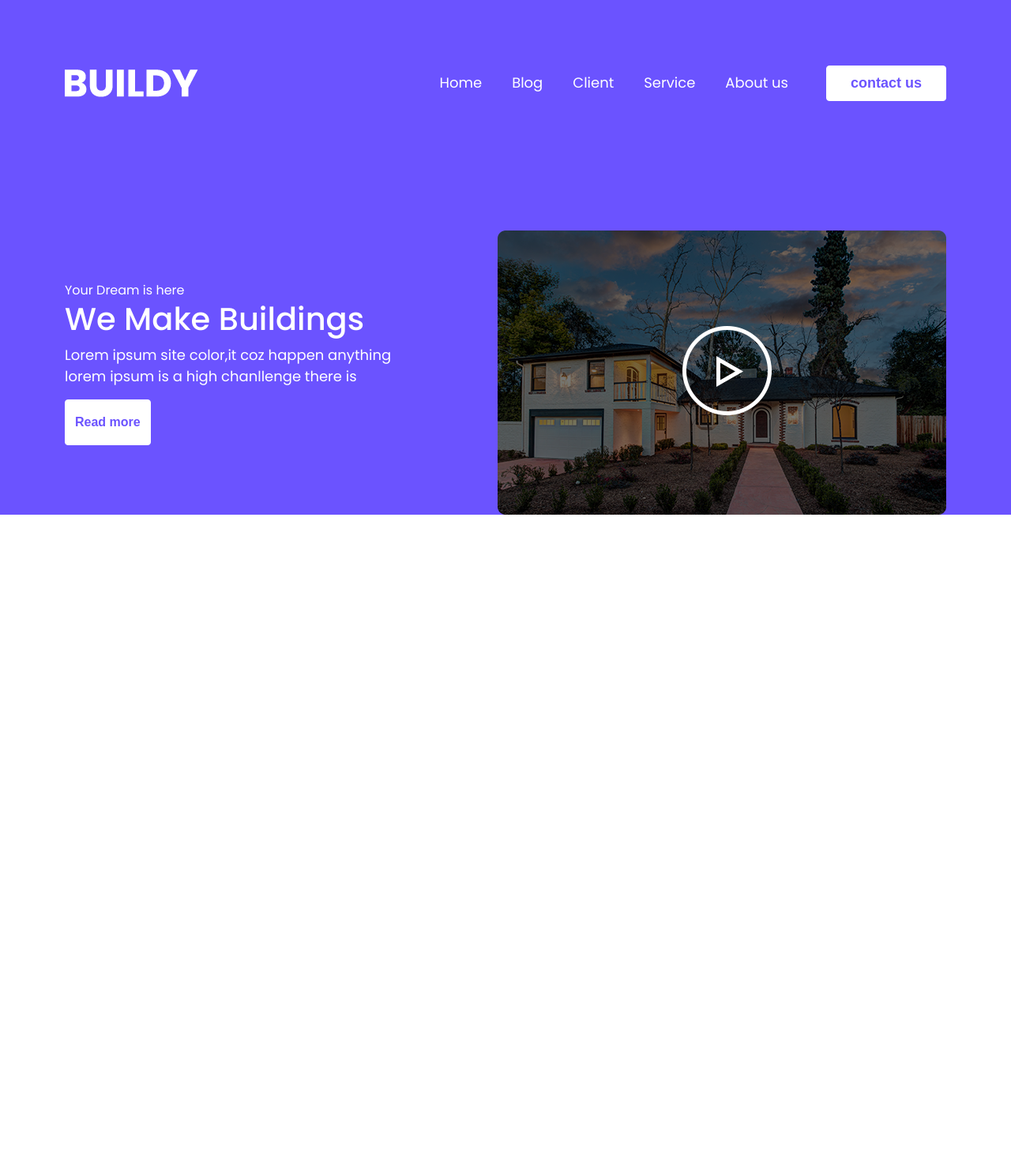
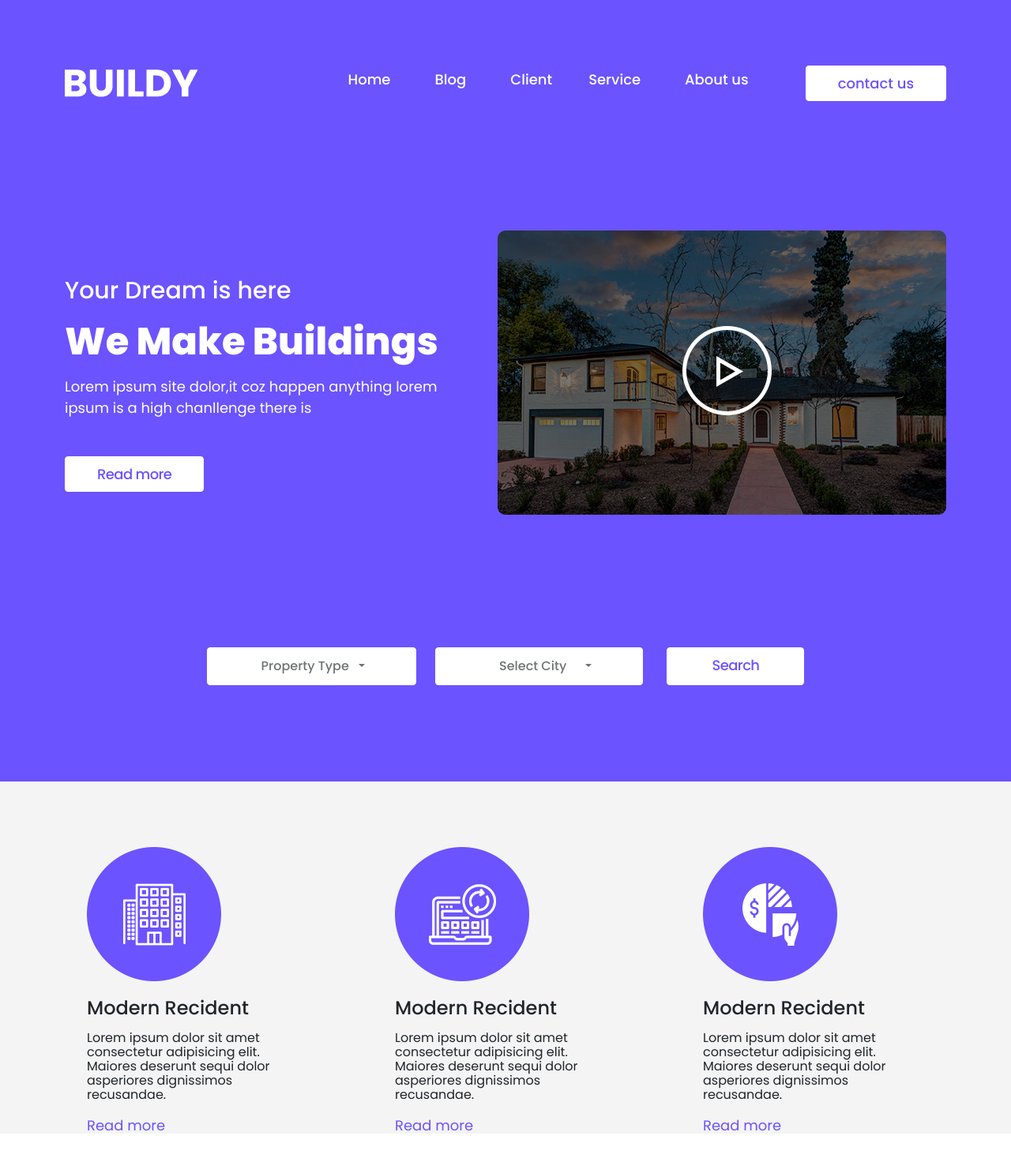
Before and after one commit to yasminkasem66/RealState-psd, a website: page index.html in a window 1280 px wide. Shown: the whole page at 79% size. Before the commit the page ends 800 px from the top, so only its background shows below. Drawn offline with nearby package versions, Linux system fonts and the light colour scheme; a script that the page names is missing.

Commit message:
services section

```diff
--- a/index.html
+++ b/index.html
@@ -8,9 +8,7 @@
     <!-- css style -->
     <link href="css/main.min.css" rel="stylesheet">
     <!-- js style -->
-    <script src="https://cdn.jsdelivr.net/npm/bootstrap@5.1.3/dist/js/bootstrap.bundle.min.js"
-        integrity="sha384-ka8Sk0Gln4gmtz2MlQnikT1wXgYsOg+OMhuP+IlRH9sENBO0LRn5q+8nbTov4+1p"
-        crossorigin="anonymous"></script>
+    <script src="https://cdn.jsdelivr.net/npm/bootstrap@5.1.3/dist/js/bootstrap.bundle.min.js" integrity="sha384-ka7Sk0Gln4gmtz2MlQnikT1wXgYsOg+OMhuP+IlRH9sENBO0LRn5q+8nbTov4+1p" crossorigin="anonymous"></script>
     <!-- icons -->
     <link rel="stylesheet" href="https://cdn.jsdelivr.net/npm/bootstrap-icons@1.8.1/font/bootstrap-icons.css">
     <!-- font family -->
@@ -24,9 +22,10 @@
 <body>
 
     <!-- header -->
-    <header >
+    <header class=" bg-primary" >
         <!-- nav -->
-        <nav class="navbar navbar-expand-lg navbar-light bg-primary pt-8 pb-9 pb-0">
+        <nav class="navbar navbar-expand-lg navbar-light  pt-8 mb-9 pb-0">
+            <!-- mt-8 mb-9  -->
             <div class="container">
                 <a class="navbar-brand" href="#">
                     <img src="assets/logo.png" alt="">
@@ -39,22 +38,22 @@
                 <div class="collapse navbar-collapse   " id="navbarSupportedContent">
                     <ul class="navbar-nav  ms-auto mb-2 mb-lg-0 ">
                         <li class="nav-item">
-                            <a class="nav-link pe-5 fs-8 active  text-white" aria-current="page" href="#">Home</a>
+                            <a class="nav-link me-10 fs-8 lh-sm fw-bold ctive  text-white" aria-current="page" href="#">Home</a>
                         </li>
                         <li class="nav-item">
-                            <a class="nav-link pe-5 fs-8  text-white" href="#">Blog</a>
+                            <a class="nav-link me-10 fs-8 lh-sm fw-bold text-white" href="#">Blog</a>
                         </li>
                         <li class="nav-item">
-                            <a class="nav-link pe-5 fs-8  text-white" href="#">Client</a>
+                            <a class="nav-link me-5 fs-8 lh-sm fw-bold text-white" href="#">Client</a>
                         </li>
                         <li class="nav-item">
-                            <a class="nav-link pe-5 fs-8  text-white" href="#">Service</a>
+                            <a class="nav-link me-10 fs-8 lh-sm fw-bold text-white" href="#">Service</a>
                         </li>
                         <li class="nav-item">
-                            <a class="nav-link pe-6 fs-8  text-white" href="#">About us</a>
+                            <a class="nav-link me-7 fs-8 lh-sm fw-bold text-white" href="#">About us</a>
                         </li>
                         <li class="nav-item">
-                            <a href="#" class="btn fs-8 py-2 px-5 btn-md btn-secondary fw-bold border-white bg-white text-primary">contact us</a>
+                            <a href="#" class="btn  btn-md btn-secondary fw-bold border-white bg-white text-primary fs-8  py-2 px-10">contact us</a>
                         </li>
                     </ul>
                 </div>
@@ -62,24 +61,91 @@
         </nav>
 
         <!-- cover -->
-        <div class="d-flex bg-primary">
-            <div class="container d-flex w-100 h-100 mx-auto ">
-                <div class="flex-grow-1 pt-7 pe-7   text-white">
-                       <span class="fs-9">Your Dream is here</span>
-                        <h1 >We Make Buildings </h1>
-                        <p class="lead fs-8">Lorem ipsum site color,it coz happen anything lorem ipsum is a high chanllenge there is  </p>
+        <div class="d-flex ">
+            <div class="container d-flex w-100 h-100 mx-auto mb-9 flex-lg-nowrap flex-wrap">
+                <div class="flex-grow-1  text-white pt-11 pe-11">
+                       <span class="fs-3 d-inline-block  fw-bold lh-sm mb-12">Your Dream is here</span>
+                        <h1 class="mb-3 fs-1 lh-sm fw-bolder">We Make Buildings </h1>
+                        <p class=" fs-8 mb-6 lh-base">Lorem ipsum site dolor,it coz happen anything lorem ipsum is a high chanllenge there is  </p>
                         <p class="lead">
-                          <a href="#" class="btn btn-md btn-secondary py-3 fw-bold border-white bg-white text-primary">Read more</a>
+                          <a href="#" class="btn btn-md btn-secondary  fw-bold border-white bg-white text-primary fs-8  py-2 px-10" style="letter-spacing: -.6px;">Read more</a>
                         </p>
                 </div>
-                <div class="flex-shrink-0 ps-7">
-                  <img src="assets/video-pic.png" alt="...">
+                <div class="flex-shrink-0   ">
+                  <img class="img-fluid" src="assets/video-pic.png" alt="...">
                 </div>
             </div>
-          </div>
+        </div>
+        <!-- select -->
+            <div class="container pb-13 pt-1 d-flex justify-content-center ">
 
+                <!-- 1 -->
+                <div class="dropdown pe-4 ">
+                    <button class="btn btn-md btn-secondary border-white bg-white text-secondary dropdown-toggle fw-bold lh-lg fs-9  py-2 px-7 " type="button" id="dropdownMenuButton2" data-bs-toggle="dropdown" aria-expanded="false">
+                        <span class="px-1">Property Type</span>
+
+                    </button>
+                    <ul class="dropdown-menu dropdown-menu-light" aria-labelledby="dropdownMenuButton2">
+                      <li><a class="dropdown-item active" href="#">Action</a></li>
+                      <li><a class="dropdown-item" href="#">Another action</a></li>
+                      <li><a class="dropdown-item" href="#">Something else here</a></li>
+                    </ul>
+                </div>
+                <!-- 2 -->
+                <div class="dropdown pe-5 ">
+                    <button class="btn btn-md btn-secondary  border-white bg-white text-secondary dropdown-toggle fw-bold lh-lg fs-9  py-2 px-7" type="button" id="dropdownMenuButton2" data-bs-toggle="dropdown" aria-expanded="false">
+                        <span class="px-3">Select City</span>
+                    </button>
+                    <ul class="dropdown-menu dropdown-menu-light" aria-labelledby="dropdownMenuButton2">
+                      <li><a class="dropdown-item active" href="#">Action</a></li>
+                      <li><a class="dropdown-item" href="#">Another action</a></li>
+                      <li><a class="dropdown-item" href="#">Something else here</a></li>
+                    </ul>
+                </div>
+                <!-- 3 -->
+                <a href="#" class="btn btn-md btn-secondary  fw-bold border-white bg-white text-primary fs-8  py-2 px-6" style="letter-spacing: -.6px;">
+                    <span class="px-2"> Search </span>
+                    </a>
+
+            </div>
     </header>
 
+    <!-- section services -->
+    <section class="bg-altlight   pt-8 mb-14 d-flex   justify-content-evenly">
+        <!-- 1 -->
+        <div style="width: 17.5rem;">
+            <img src="assets/Icon1.png" class="img-fluid mb-12" alt="...">
+            <div class="">
+              <h5 class="fs-6 lh-sm  fw-bold mb-3">Modern Recident</h5>
+              <p  class="fs-9 lh-sm mb-12 ">Lorem ipsum dolor sit amet consectetur adipisicing elit. Maiores deserunt sequi dolor asperiores dignissimos recusandae.</p>
+            </div>
+            <div class=" fs-8 lh-sm ">
+              <a href="#" class="text-decoration-none">Read more</a>
+            </div>
+          </div>
+        <!-- 2 -->
+        <div style="width: 17.5rem;">
+            <img src="assets/Icon2.png" class="img-fluid mb-12" alt="...">
+            <div class="">
+              <h5 class="fs-6 lh-sm  fw-bold mb-3">Modern Recident</h5>
+              <p  class="fs-9 lh-sm mb-12 ">Lorem ipsum dolor sit amet consectetur adipisicing elit. Maiores deserunt sequi dolor asperiores dignissimos recusandae.</p>
+            </div>
+            <div class=" fs-8 lh-sm ">
+              <a href="#" class="text-decoration-none">Read more</a>
+            </div>
+          </div>
+        <!-- 3-->
+        <div style="width: 17.5rem;">
+            <img src="assets/Icon3.png" class="img-fluid mb-12" alt="...">
+            <div class="">
+              <h5 class="fs-6 lh-sm  fw-bold mb-3">Modern Recident</h5>
+              <p  class="fs-9 lh-sm mb-12 ">Lorem ipsum dolor sit amet consectetur adipisicing elit. Maiores deserunt sequi dolor asperiores dignissimos recusandae.</p>
+            </div>
+            <div class=" fs-8 lh-sm ">
+              <a href="#" class="text-decoration-none">Read more</a>
+            </div>
+          </div>
+    </section>
 
 
 </body>
--- a/sass/main.scss
+++ b/sass/main.scss
@@ -3,7 +3,7 @@
 // colors
 $primary: #6b53ff;
 $light: #fbf5e5;
-$altlight: #f2ebfa;
+$altlight: #f4f4f4;
 $altdark: #522192;
 
 $theme-colors: (
@@ -40,6 +40,29 @@ $font-size-root: 16px;
 $font-size-base: 1rem; // Assumes the browser default, typically `16px`
 $font-size-sm: $font-size-base * 0.875; // 14px
 $font-size-lg: $font-size-base * 1.25; // 20px
+
+
+$font-weight-lighter:         lighter !default;
+$font-weight-light:           300 !default;
+$font-weight-normal:          400 !default;
+// $font-weight-medium:          500 !default;
+$font-weight-bold:            500 !default;
+$font-weight-bolder:          700 !default;
+// $font-weight-bolder:       bolder !default;
+
+$font-weight-base:            $font-weight-normal !default;
+
+$line-height-base:            1.5 !default;  //24
+$line-height-sm:              1.125 !default;//18
+$line-height-lg:              1.875 !default;//30
+// $line-height-md:              1.125 !default;//18
+
+// $line-height-base:            1.5 !default;  //24
+// $line-height-sm:              1.25 !default;//20
+// $line-height-lg:              2 !default;//32
+
+
+
 // scss-docs-end font-variables
 // scss-docs-start font-sizes
 $font-sizes: (
@@ -54,7 +77,8 @@ $font-sizes: (
   9: $font-size-base,//16 px
 ) !default;
 
-$input-btn-font-family: "Myriad Pro", Myriad, "Liberation Sans", "Nimbus Sans L", "Helvetica Neue", Helvetica, Arial, sans-serif;;
+
+// $input-btn-font-family: "Myriad Pro", Myriad, "Liberation Sans", "Nimbus Sans L", "Helvetica Neue", Helvetica, Arial, sans-serif;;
 
 // scss-docs-end font-sizes
 
@@ -70,6 +94,12 @@ $spacers: (
   7: $spacer * 4,   //64
   8: $spacer * 5.1875,   //83
   9: $spacer * 10.25,     //164
+  10: $spacer * 2.5,   //40
+  11: $spacer * 3.75,   //60
+  12: $spacer * 1.25,   //20
+  13: $spacer *7.625,   //122
+  14: $spacer *6.25,   //100
+
 ) !default;
 
 @import "../node_modules/bootstrap/scss/variables";
@@ -94,6 +124,7 @@ $spacers: (
 @import "../node_modules/bootstrap/scss/nav";
 @import "../node_modules/bootstrap/scss/card";
 @import "../node_modules/bootstrap/scss/navbar";
+@import "../node_modules/bootstrap/scss/dropdown";
 // @import "../node_modules/bootstrap/scss/buttons";
 
 // 5. Optionally include utilities API last to generate classes based on the Sass map in `_utilities.scss`
```
Also changed, not shown: assets/Icon1.png (added), assets/Icon2.png (added), assets/Icon3.png (added), css/main.min.css.
